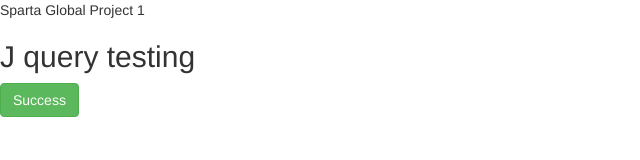
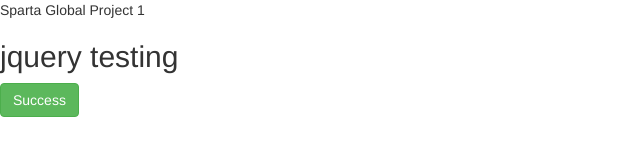
Before and after one commit to Calliari/demo-hangman-1, a website: page index.html in a window 1280 px wide. Shown: the whole page, without its empty margins (0-640 px from the left). Drawn offline with nearby package versions, Linux system fonts and the light colour scheme.

Commit message:
testing the jquery -test 4

```diff
--- a/index.html
+++ b/index.html
@@ -4,20 +4,21 @@
   <meta charset="UTF-8">
   <meta name="viewport" content="width=device-width, initial-scale=1.0">
   <meta http-equiv="X-UA-Compatible" content="ie=edge">
-  <!--Connect the JS bower folder with the HTML-->
+  <title>SG Project 1</title>
+  <!-- Connect the JS bower folder with the HTML -->
   <script src="bower_components/jquery/dist/jquery.min.js" charset="utf-8"></script>
-  <!--link the CSS bootstrap folder with the HTML-->
+  <!-- link the CSS bootstrap folder with the HTML -->
   <link rel="stylesheet" href="bower_components/bootstrap/dist/css/bootstrap.min.css">
-  <!--Connect the JS bootstrap folder with the HTML-->
+  <!-- Connect the JS bootstrap folder with the HTML -->
   <script src="bower_components/bootstrap/dist/js/bootstrap.min.js" charset="utf-8"></script>
-  <!--Connect my own mian.js with HTML-->
+  <!-- Connect my own mian.js with HTML -->
   <script src="main.js" charset="utf-8"></script>
-  <title>SG Project 1</title>
+
 </head>
 <body>
   <p>Sparta Global Project 1</p>
 
-  <h2>J query testing</h2>
+  <h2>jquery testing</h2>
 
   <!-- Indicates a successful or positive action -->
 <button type="button" class="btn btn-success">Success</button>
```
